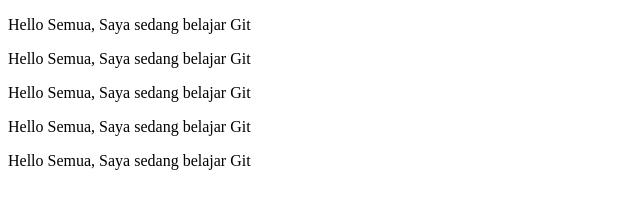
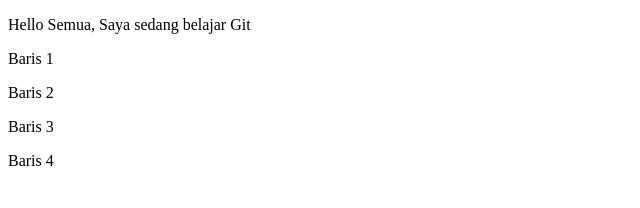
Before and after one commit to Subardiwansyah/belajargit, a plain HTML site: page home.html in a window 1280 px wide. Shown: the whole page, without its empty margins (0-640 px from the left). Drawn offline with Linux system fonts and the light colour scheme.

Commit message:
Sebelum commit ke server

```diff
--- a/home.html
+++ b/home.html
@@ -6,9 +6,9 @@
     </head>
     <body>
         <p>Hello Semua, Saya sedang belajar Git</p>
-        <p>Hello Semua, Saya sedang belajar Git</p>
-        <p>Hello Semua, Saya sedang belajar Git</p>
-        <p>Hello Semua, Saya sedang belajar Git</p>
-        <p>Hello Semua, Saya sedang belajar Git</p>
+        <p>Baris 1</p>
+        <p>Baris 2</p>
+        <p>Baris 3</p>
+        <p>Baris 4</p>
     </body>
 </html>
```
Also changed, not shown: index.html (+2 -0 lines).
